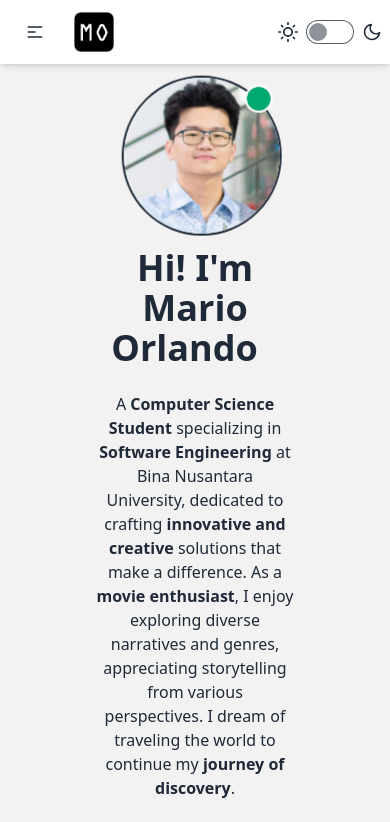
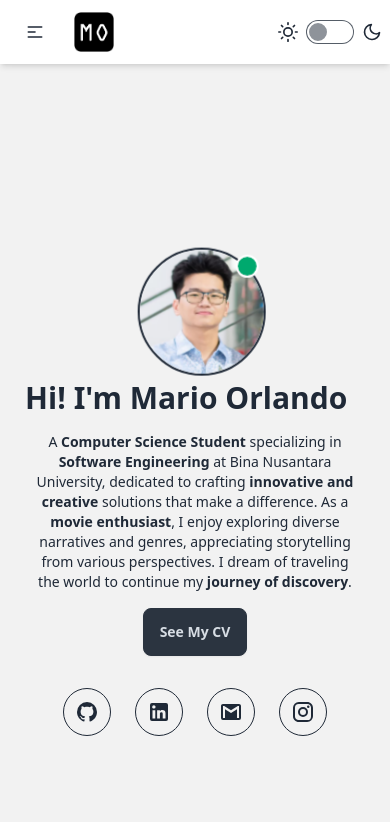
Before and after one commit to MarioOrlando82/my-portfolio, a React (Create React App) app: page / in a window 390 px wide. Shown: the top 822 px of the page. Built offline with nearby package versions, Linux system fonts and the light colour scheme.

Commit message:
fix: responsive in mobile

```diff
--- a/src/components/Hero.js
+++ b/src/components/Hero.js
@@ -5,20 +5,19 @@ import Profile from '../assets/Profile.png';
 
 const Hero = () => {
     return (
-        <div className="hero bg-base-200 min-h-screen flex flex-col justify-center items-center lg:flex-row lg:justify-between pl-20 pr-20">
+        <div className="hero bg-base-200 min-h-screen flex flex-col justify-center items-center lg:flex-row lg:justify-between pl-6 pr-6 lg:pl-20 lg:pr-20">
             <div className="flex flex-col items-center justify-center lg:flex-row lg:justify-between w-full">
-                <div className="avatar online mb-6 lg:mb-0 lg:mr-14">
-                    <div className="w-40 h-40 lg:w-60 lg:h-60 rounded-full border-2 border-[var(--icon-border-color)]">
+                <div className="avatar online mb-4 lg:mb-0 lg:mr-6">
+                    <div className="w-32 h-32 lg:w-40 lg:h-40 rounded-full border-2 border-[var(--icon-border-color)]">
                         <img
                             src={Profile}
                             alt="Profile"
                             className="rounded-full object-cover w-full h-full"
                         />
                     </div>
-
                 </div>
                 <div className="text-center lg:text-left lg:flex-1">
-                    <h1 className="text-4xl font-bold lg:text-5xl">
+                    <h1 className="text-3xl font-bold lg:text-4xl">
                         <Typewriter
                             options={{
                                 strings: ["Hi! I'm Mario Orlando"],
@@ -30,17 +29,15 @@ const Hero = () => {
                         />
                     </h1>
                     <div className="flex justify-center">
-                        <p className="py-6 px-4 lg:px-0">
+                        <p className="py-4 px-2 lg:px-0 text-sm lg:text-base">
                             A <b>Computer Science Student</b> specializing in <b>Software Engineering</b> at Bina Nusantara University, dedicated to crafting <b>innovative and creative</b> solutions that make a difference. As a <b>movie enthusiast</b>, I enjoy exploring diverse narratives and genres, appreciating storytelling from various perspectives. I dream of traveling the world to continue my <b>journey of discovery</b>.
                         </p>
                     </div>
-
                     <a href="https://drive.google.com/file/d/1Y0-z_g_jHn09Z_uccNcpTf6cm_RLijt4/view?usp=sharing" target="_blank" rel="noopener noreferrer">
-                        <button className="btn btn-neutral">
+                        <button className="btn btn-neutral text-sm lg:text-base">
                             See My CV
                         </button>
                     </a>
-
                 </div>
             </div>
             <SocialIcons />
--- a/src/components/Project.js
+++ b/src/components/Project.js
@@ -30,7 +30,7 @@ const Project = () => {
         }, 4000);
 
         return () => clearInterval(interval);
-    }, []);
+    });
 
     const handlePrev = () => {
         setCurrentIndex((prevIndex) => (prevIndex - 1 + cards.length) % cards.length);
```
